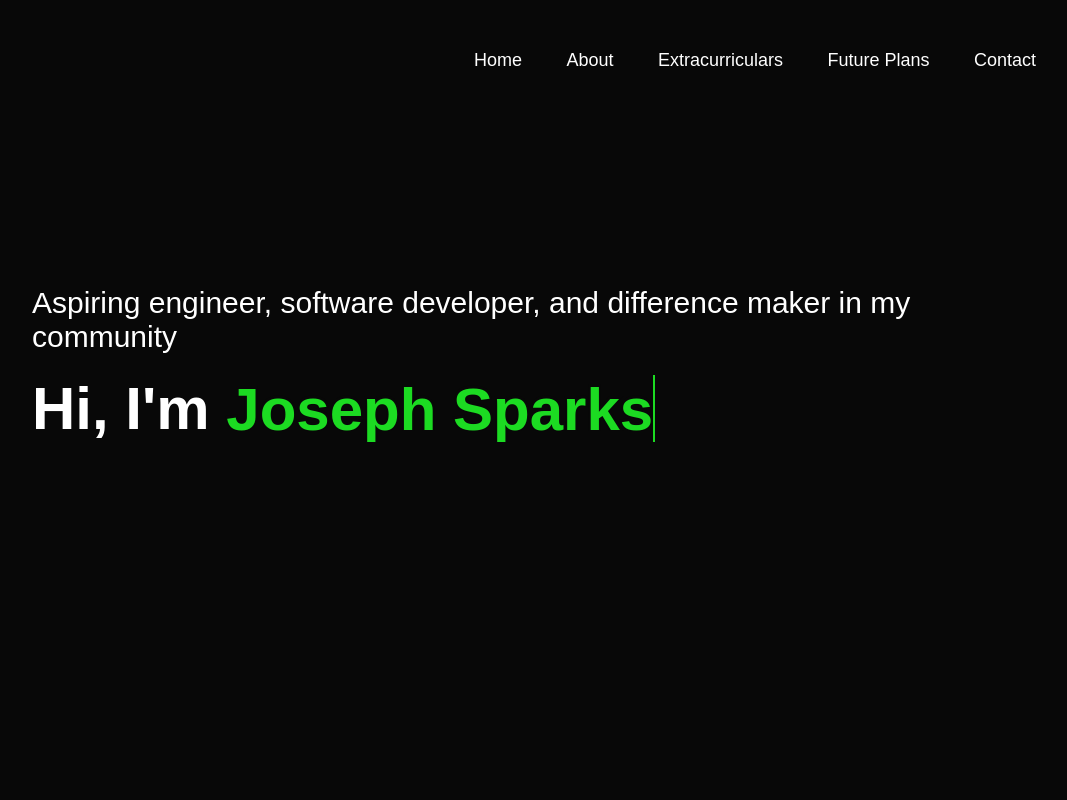
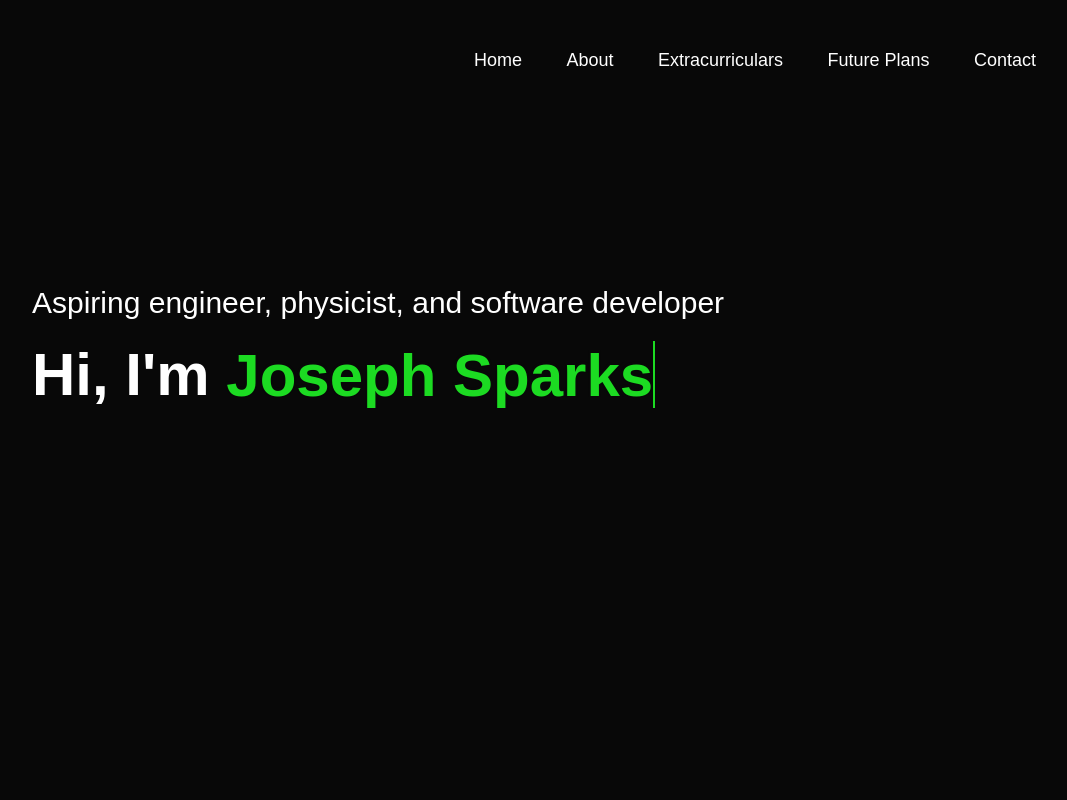
Before and after one commit to JosephSparks/webdesign, a plain HTML site: page index.html in a window 1280 px wide. Shown: the top 800 px of the page, without its empty margins (96-1163 px from the left). Drawn offline with Linux system fonts and the light colour scheme; a script that the page names is missing.

Commit message:
update index.html header

```diff
--- a/index.html
+++ b/index.html
@@ -25,7 +25,7 @@
                 <i class="fas fa-bars" onclick="openmenu()"></i>
             </nav>
             <div class="header-text">
-                <p>Aspiring engineer, software developer, and difference maker in my community</p>
+                <p>Aspiring engineer, physicist, and software developer</p>
                 <h1>Hi, I'm <span id="type" data-text="Joseph Sparks">Joseph Sparks</span></h1>
             </div>
         </div>
```
